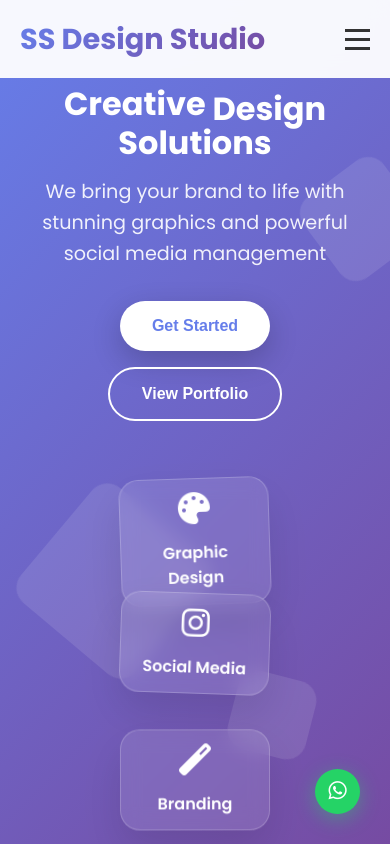
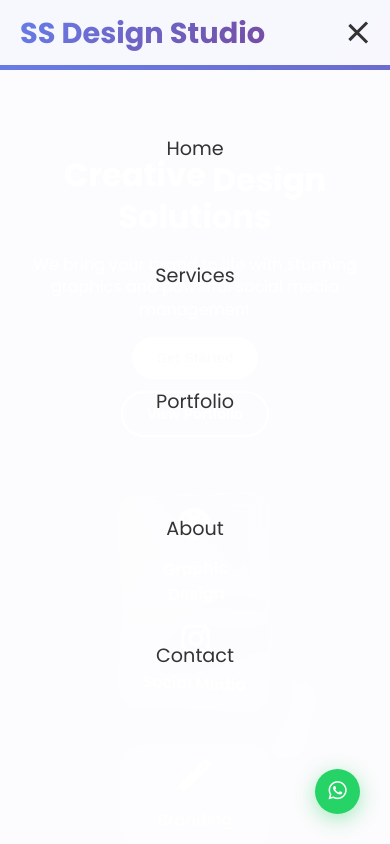
Before and after one commit to Ashwani16167/SS, a website: page index.html in a window 390 px wide. Both pictures are taken after a click on the element 357 px from the left and 39 px from the top of the page. Shown: the top 844 px of the page. Drawn offline with Linux system fonts and the light colour scheme.

Commit message:
Fix mobile navbar overlap issue - hero title now visible on mobile

```diff
--- a/styles.css
+++ b/styles.css
@@ -900,6 +900,47 @@ body {
     margin-top: 1rem;
 }
 
+/* Mobile Navigation */
+.nav-menu.active {
+    display: flex;
+    position: fixed;
+    top: 70px;
+    left: 0;
+    width: 100%;
+    height: calc(100vh - 70px);
+    background: rgba(255, 255, 255, 0.98);
+    backdrop-filter: blur(10px);
+    flex-direction: column;
+    justify-content: flex-start;
+    align-items: center;
+    padding-top: 2rem;
+    z-index: 999;
+}
+
+.nav-menu.active .nav-link {
+    margin: 1rem 0;
+    font-size: 1.2rem;
+    padding: 1rem 2rem;
+    border-radius: 10px;
+    transition: all 0.3s ease;
+}
+
+.nav-menu.active .nav-link:hover {
+    background: rgba(102, 126, 234, 0.1);
+}
+
+.hamburger.active span:nth-child(1) {
+    transform: rotate(-45deg) translate(-5px, 6px);
+}
+
+.hamburger.active span:nth-child(2) {
+    opacity: 0;
+}
+
+.hamburger.active span:nth-child(3) {
+    transform: rotate(45deg) translate(-5px, -6px);
+}
+
 /* Responsive Design */
 @media (max-width: 768px) {
     .hamburger {
@@ -910,14 +951,31 @@ body {
         display: none;
     }
 
+    .navbar {
+        padding: 0.8rem 0;
+    }
+
+    .hero {
+        min-height: 100vh;
+        padding-top: 80px;
+    }
+
     .hero-content {
         grid-template-columns: 1fr;
         text-align: center;
         gap: 2rem;
+        padding: 2rem 1rem;
+        margin-top: 1rem;
     }
 
     .hero-title {
         font-size: 2.5rem;
+        margin-top: 1rem;
+    }
+
+    .hero-subtitle {
+        font-size: 1.1rem;
+        margin-bottom: 1.5rem;
     }
 
     .hero-3d {
@@ -1048,8 +1106,39 @@ body {
 }
 
 @media (max-width: 480px) {
+    .navbar {
+        padding: 0.6rem 0;
+    }
+
+    .hero {
+        padding-top: 70px;
+    }
+
+    .hero-content {
+        padding: 1.5rem 0.5rem;
+        margin-top: 0.5rem;
+    }
+
     .hero-title {
         font-size: 2rem;
+        margin-top: 0.5rem;
+        line-height: 1.2;
+    }
+
+    .hero-subtitle {
+        font-size: 1rem;
+        margin-bottom: 1rem;
+        line-height: 1.4;
+    }
+
+    .hero-buttons {
+        gap: 0.8rem;
+        margin-top: 1rem;
+    }
+
+    .btn {
+        padding: 0.8rem 1.5rem;
+        font-size: 0.9rem;
     }
 
     .section-title {
```
